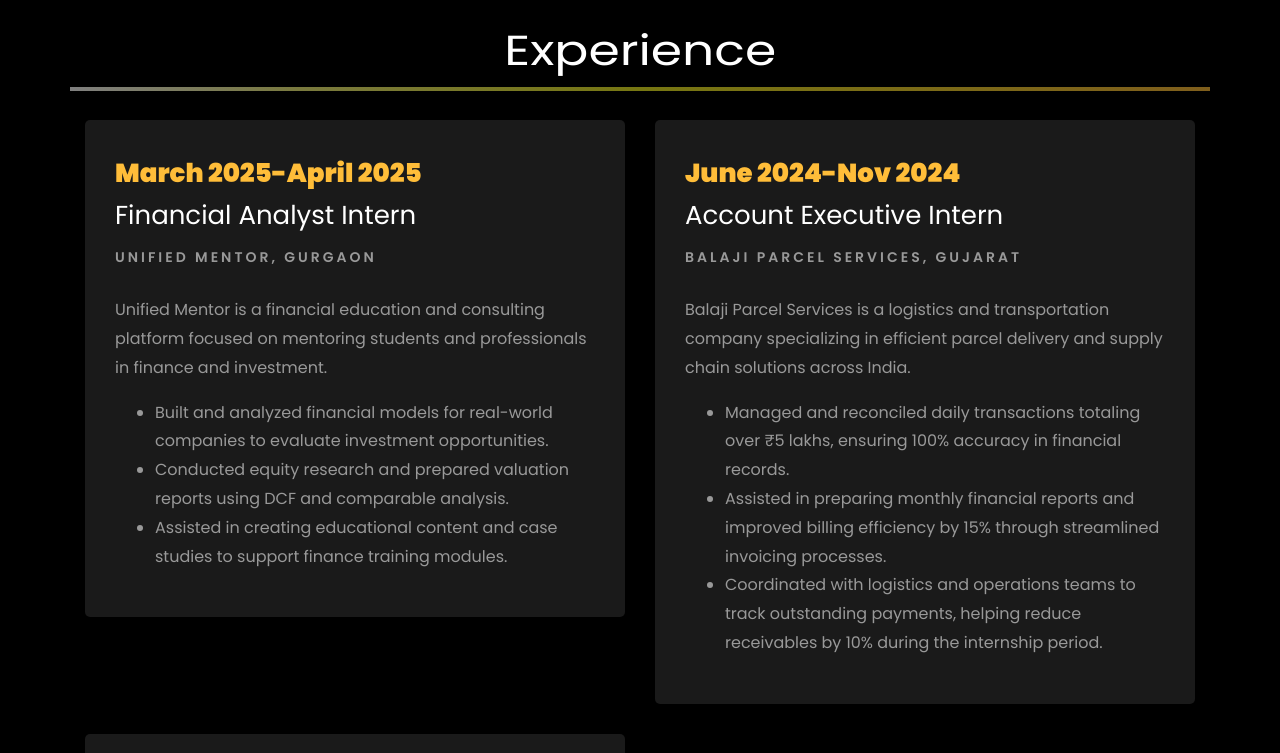
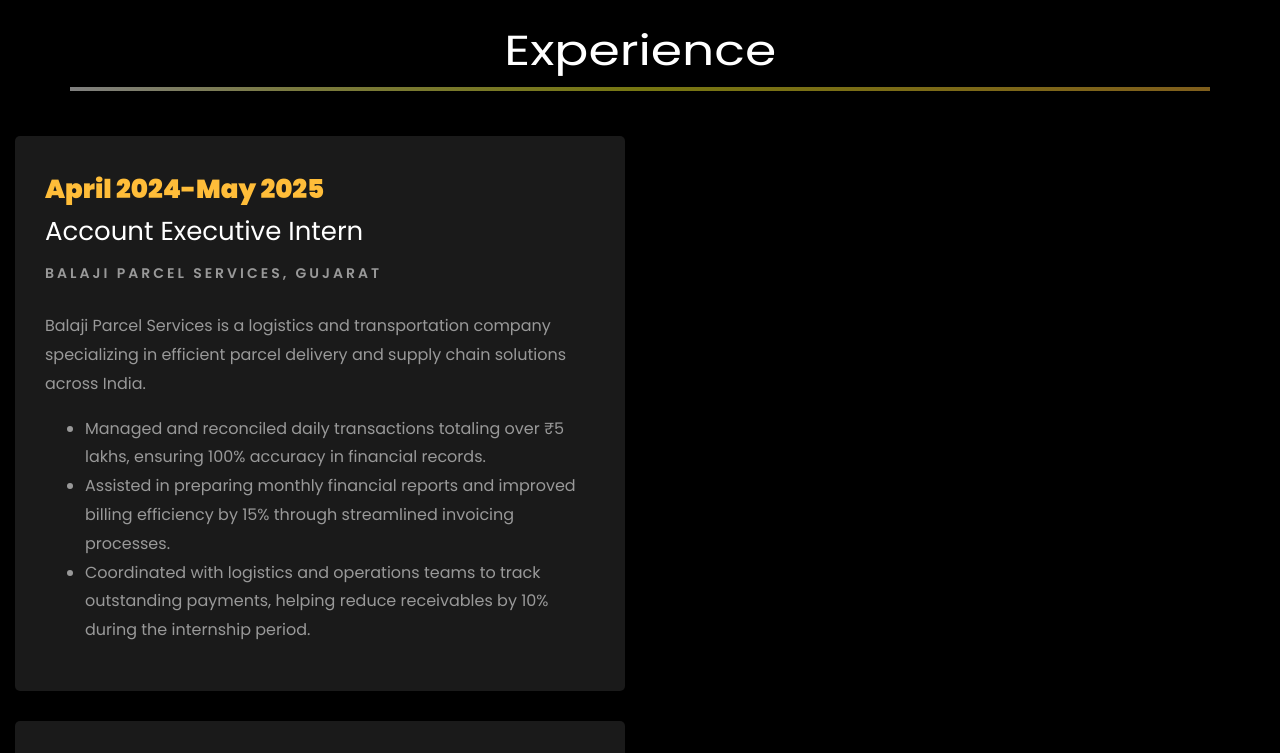
Before and after one commit to Depakkaushik/deepakkaushik.com, a plain HTML site: page index.html in a window 1280 px wide. Shown: the part 2140-2893 px from the top of the page. Drawn offline with Linux system fonts and the light colour scheme; files whose address does not match are found by name.

Commit message:
accounts executive
accounts executive

```diff
--- a/index.html
+++ b/index.html
@@ -325,7 +325,7 @@
 		</div>
 		<br>
 
-		<div class="row">
+		<!-- <div class="row">
 				<div class="col-md-6">
 					<div class="resume-wrap ftco-animate">
 						<span class="date">March 2025-April 2025</span>
@@ -335,7 +335,7 @@
 							<ul>
 								<li>Built and analyzed financial models for real-world companies to evaluate investment opportunities.</li>
 								<li>Conducted equity research and prepared valuation reports using DCF and comparable analysis.</li>
-								<li>Assisted in creating educational content and case studies to support finance training modules.
+								<li>Assisted in creating educational content and case studies to support finance training modules. -->
 
 								</li>
 							</ul>
@@ -346,7 +346,7 @@
 
 				<div class="col-md-6">
 					<div class="resume-wrap ftco-animate">
-						<span class="date">June 2024-Nov 2024</span>
+						<span class="date">April 2024-May 2025</span>
 						<h2>Account Executive Intern</h2>
 						<span class="position">Balaji Parcel Services, Gujarat</span>
 						<p class="mt-4">Balaji Parcel Services is a logistics and transportation company specializing in efficient parcel delivery and supply chain solutions across India.
```
